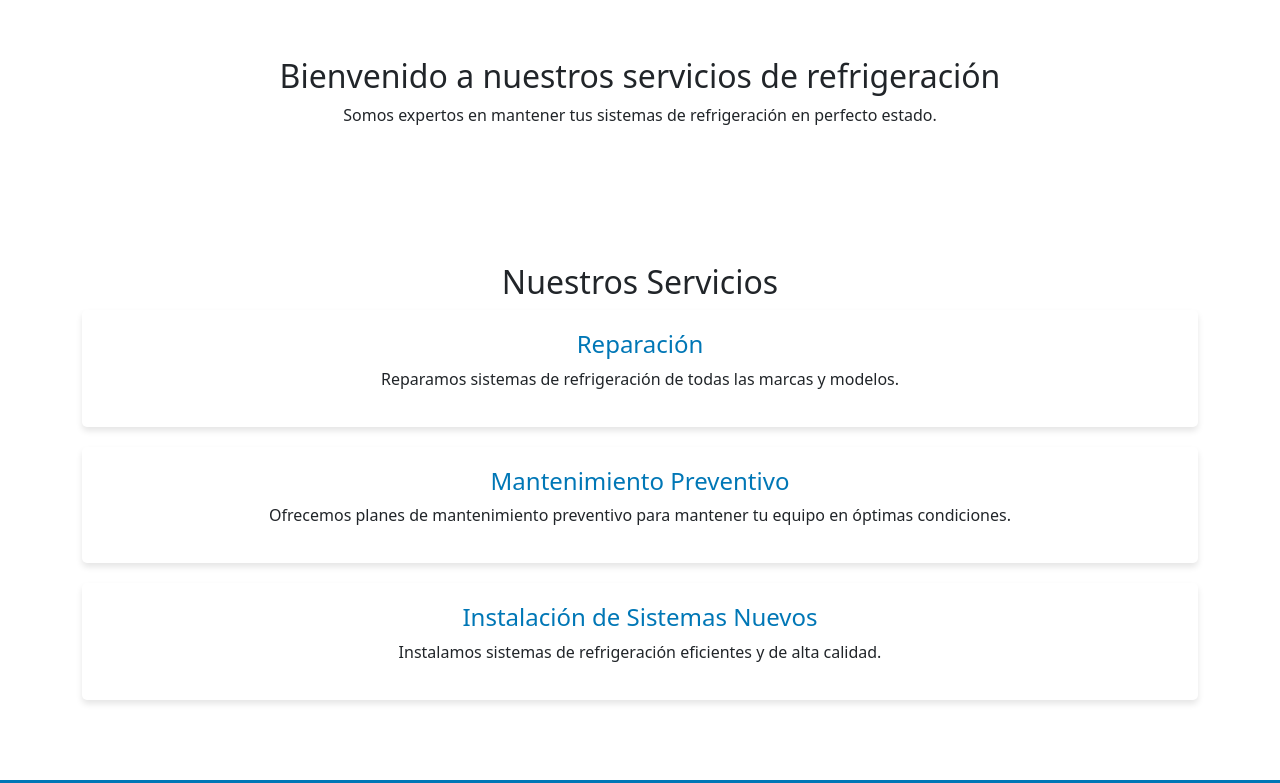
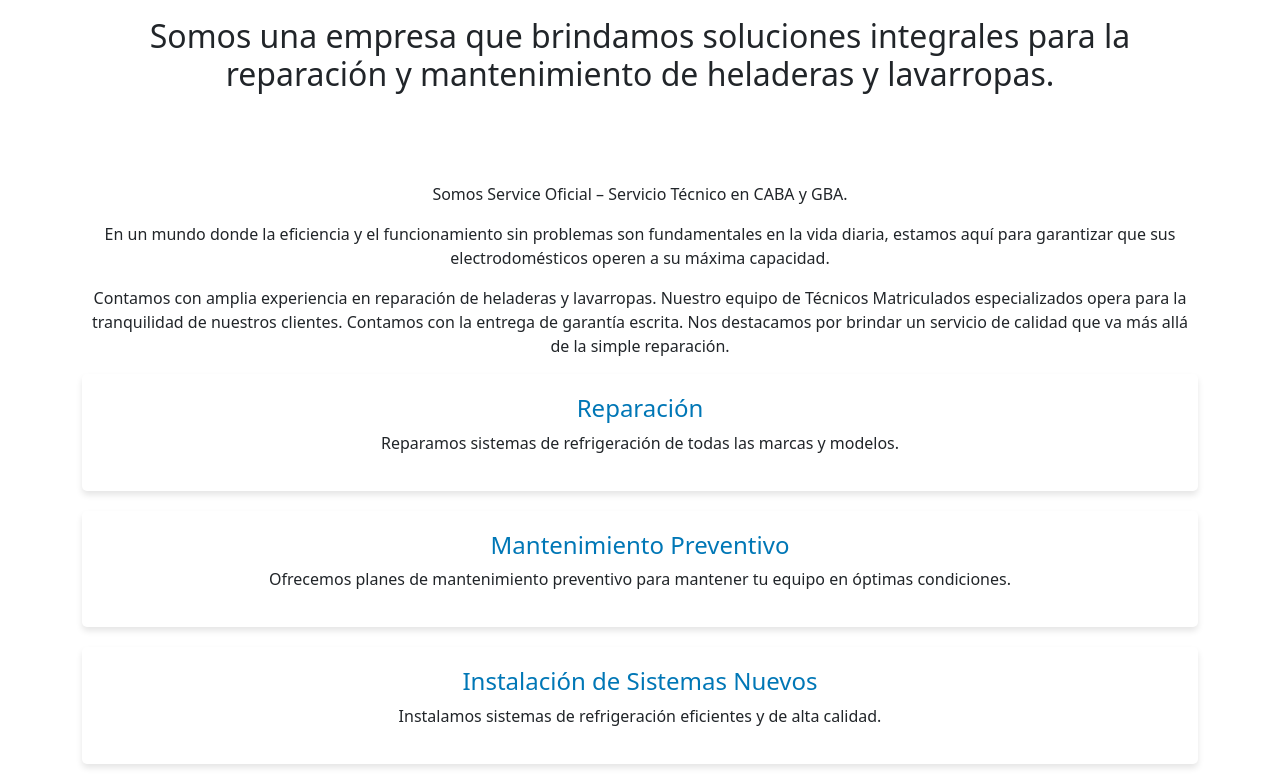
Before and after one commit to MeliVasta/pagina_aires, a website: page index.html in a window 1280 px wide. Shown: the part 337-1120 px from the top of the page. Drawn offline with nearby package versions, Linux system fonts and the light colour scheme.

Commit message:
modificacion presentacion pagina

```diff
--- a/index.html
+++ b/index.html
@@ -55,18 +55,28 @@
     <section">
         <img src="./img/fondo.png" class="img-fluid"
             alt="imagen a modo ilustracion de presentacion a la pagina web sobre sericio tecnico">
+        <div class="container presentacion">
+            <h2>Somos una empresa que brindamos soluciones integrales para la reparación y mantenimiento de heladeras y
+                lavarropas.</h2>
+        </div>
         </section>
 
-            <!-- presentacion de servicios-->
-            <section id="inicio">
+
+        <!-- presentacion servicios -->
+        <section id="servicios">
             <div class="container">
-                    <h2>Bienvenido a nuestros servicios de refrigeración</h2>
-                    <p>Somos expertos en mantener tus sistemas de refrigeración en perfecto estado.</p>
+                <div class="presentacionba">
+                <p>Somos Service Oficial – Servicio Técnico en CABA y GBA. </p>
+                <p>En un mundo donde la eficiencia y el
+                    funcionamiento sin problemas son fundamentales en la vida diaria, estamos aquí para garantizar que
+                    sus electrodomésticos operen a su máxima capacidad.</p>
+                <p>Contamos con amplia experiencia en
+                    reparación de heladeras y lavarropas. Nuestro equipo de Técnicos Matriculados especializados opera
+                    para la tranquilidad de nuestros clientes. Contamos con la entrega de garantía escrita. Nos
+                    destacamos por brindar un servicio de calidad que va más allá de la simple reparación.</p>
                 </div>
-            </section>
-            <section id="servicios" class="blue-bg">
-                <div class="container">
-                    <h2>Nuestros Servicios</h2>
+
+
                 <div class="service">
                     <h3>Reparación</h3>
                     <p>Reparamos sistemas de refrigeración de todas las marcas y modelos.</p>
```
Lines whose indentation alone changed are shown as unchanged.
